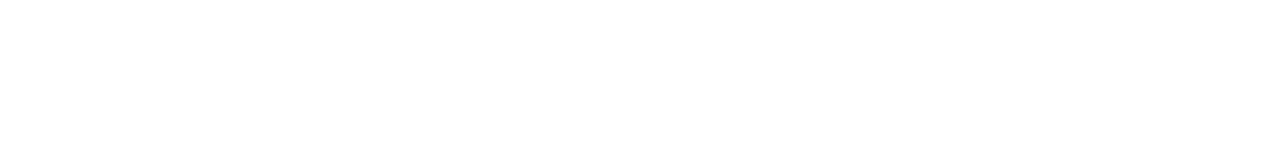
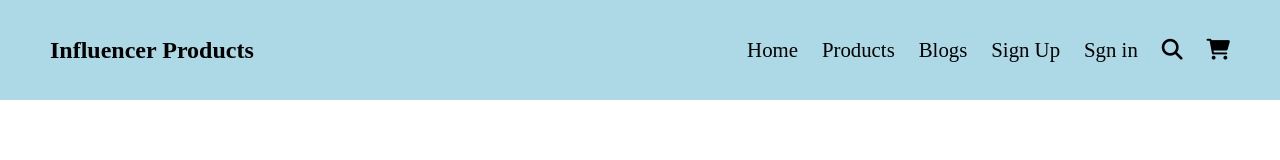
Before and after one commit to Anis1020/influencer-project-respon, a plain HTML site: page index.html in a window 1280 px wide. Drawn offline with Linux system fonts and the light colour scheme.

Commit message:
menu bar added

```diff
--- a/index.html
+++ b/index.html
@@ -5,8 +5,38 @@
     <meta http-equiv="X-UA-Compatible" content="IE=edge">
     <meta name="viewport" content="width=device-width, initial-scale=1.0">
     <title>Document</title>
+    <link rel="stylesheet" href="styles/style.css">
+    <link rel="stylesheet" href="https://cdnjs.cloudflare.com/ajax/libs/font-awesome/6.2.1/css/all.min.css" integrity="sha512-MV7K8+y+gLIBoVD59lQIYicR65iaqukzvf/nwasF0nqhPay5w/9lJmVM2hMDcnK1OnMGCdVK+iQrJ7lzPJQd1w==" crossorigin="anonymous" referrerpolicy="no-referrer" />
+
 </head>
 <body>
 
+    <header>
+     <div class="menu-bar">
+        <div class="header">
+            <h2>Influencer Products</h2>
+         </div>
+            <div class="menu">
+                <nav>
+                    <ul>
+                        <li><a href="">Home</a></li>
+                        <li><a href="">Products</a></li>
+                        <li><a href="">Blogs</a></li>
+                        <li><a href="">Sign Up</a></li>
+                        <li><a href="">Sgn in</a></li>
+                        <li><i class="fas fa-magnifying-glass"></i></li>
+                        <li><i class="fas fa-cart-shopping"></i></li>
+                    </ul>
+                </nav>
+            </div>
+     </div>
+    </header>
+    <main>
+
+    </main>
+    <footer>
+
+    </footer>
+
 </body>
 </html>
--- a/styles/style.css
+++ b/styles/style.css
@@ -0,0 +1,51 @@
+*{
+    margin: 0px;
+    padding: 0px;
+    box-sizing: border-box;
+}
+
+
+
+
+/* navbar style Start here */
+.menu-bar{
+     background-color: lightblue;
+     display: flex;
+     justify-content: space-between;
+     align-items: center;
+     height: 100px;
+     padding: 0px 50px;
+}
+nav{
+    display: flex;
+    gap: 10px;
+}
+nav ul{
+    list-style: none;
+
+}
+nav ul li{
+    display: inline;
+    padding-left: 20px;
+    font-size: 1.30rem;
+}
+nav ul li a{
+    text-decoration: none;
+    color: black;
+
+
+}
+/* navbar style end here */
+
+
+
+
+
+
+/* media quary start here */
+@media screen and (max-width:577px){
+
+    .menu-nav{
+        background-color: green;
+    }
+}
```
